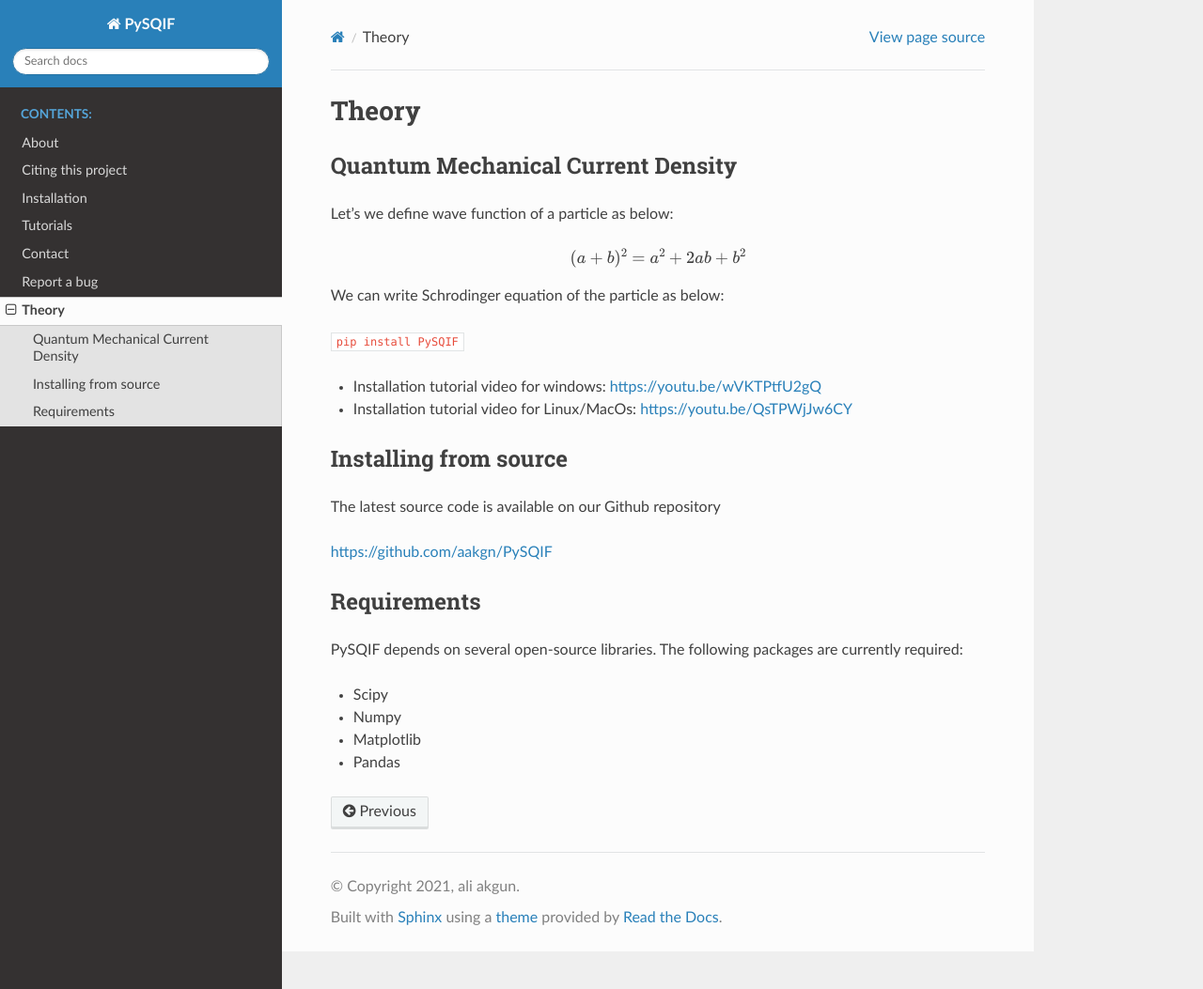
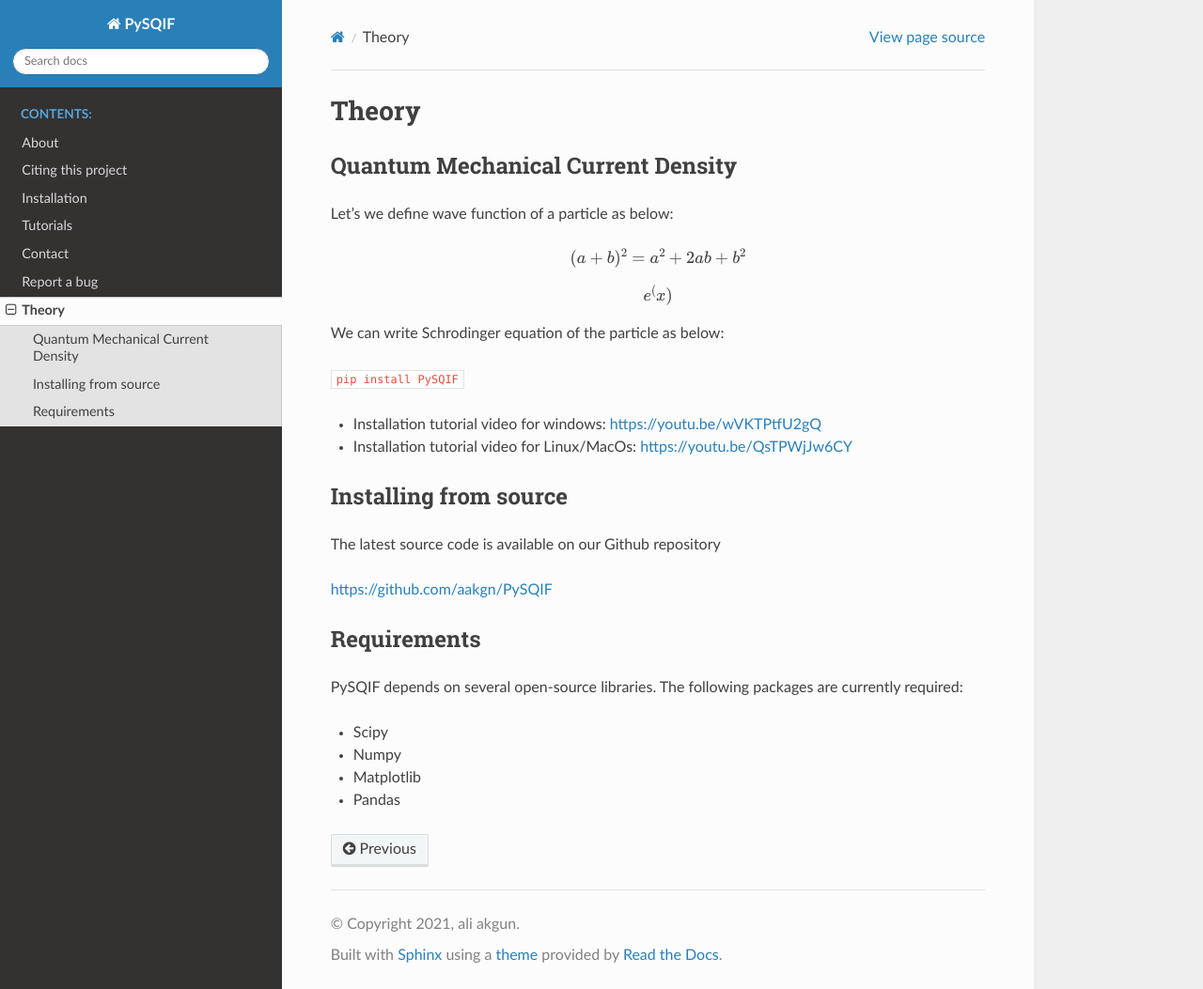
Before and after one commit to aakgn/PySQIF, a Sphinx documentation site: the page built from docs/source/theory.rst, in a window 1280 px wide and 1053 px high. Shown: the whole window at 94% size. Built offline with Sphinx 7.4.7 and the Read the Docs theme 2.0.0, drawn with Linux system fonts in a browser that asks for light colours; pages that are not in the unit, such as notebooks, are missing from menus.

Commit message:
Update theory.rst

```diff
--- a/docs/source/theory.rst
+++ b/docs/source/theory.rst
@@ -7,6 +7,7 @@ Quantum Mechanical Current Density
 Let's we define wave function of a particle as below:
 
 .. math:: (a + b)^2 = a^2 + 2ab + b^2
+.. math:: e^(x)
 
 We can write Schrodinger equation of the particle as below:
 
```
